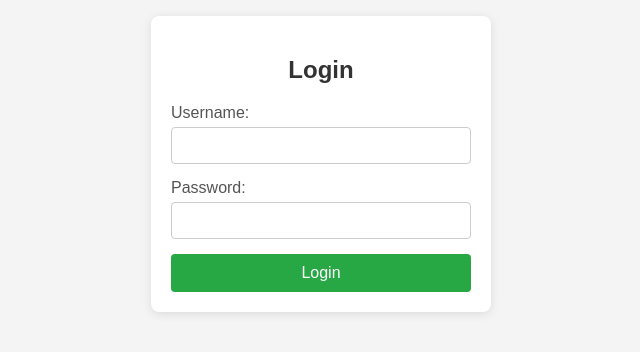
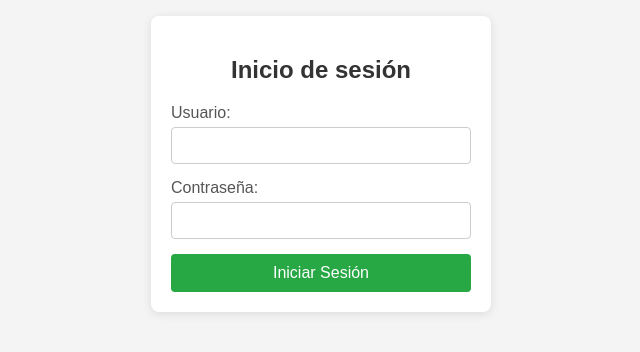
Before and after one commit to Julian-LC0399/Tarea-modulo-10-desarrollo-web, a React (Create React App) app: page / in a window 1280 px wide. Shown: the part 236-588 px from the top of the page, without its empty margins (319-959 px from the left). Built offline with nearby package versions, Linux system fonts and the light colour scheme.

Commit message:
mensajes

```diff
--- a/src/Login.jsx
+++ b/src/Login.jsx
@@ -11,20 +11,20 @@ const Login = () => {
     const handleSubmit = (e) => {
         e.preventDefault();
         if (username === 'user' && password === 'pass') {
-            setMessage('Login successful!');
+            setMessage('Inicio de sesión exitoso');
             setIsSuccess(true);
         } else {
-            setMessage('Invalid credentials');
+            setMessage('Datos incorrectos');
             setIsSuccess(false);
         }
     };
 
     return (
         <div className="login-container">
-            <h2>Login</h2>
+            <h2>Inicio de sesión</h2>
             <form onSubmit={handleSubmit}>
                 <div className="form-group">
-                    <label>Username:</label>
+                    <label>Usuario:</label>
                     <input
                         type="text"
                         value={username}
@@ -33,7 +33,7 @@ const Login = () => {
                     />
                 </div>
                 <div className="form-group">
-                    <label>Password:</label>
+                    <label>Contraseña:</label>
                     <input
                         type="password"
                         value={password}
@@ -41,7 +41,7 @@ const Login = () => {
                         data-cy="password-input"
                     />
                 </div>
-                <button type="submit" data-cy="login-button">Login</button>
+                <button type="submit" data-cy="login-button">Iniciar Sesión</button>
             </form>
             {message && (
                 <p className={`message ${isSuccess ? 'success' : ''}`} data-cy="message">
```
